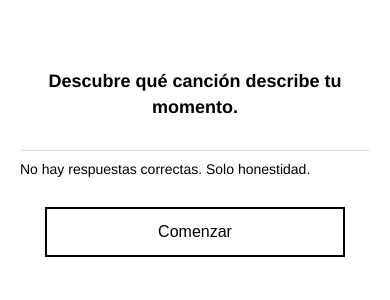
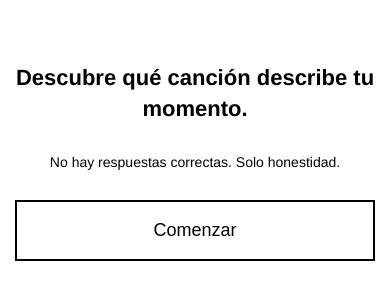
Before and after one commit to NoFuturoBand/match-cancion, a plain HTML site: page index.html in a window 390 px wide. Shown: the part 254-554 px from the top of the page. Drawn offline with Linux system fonts and the light colour scheme.

Commit message:
Agregar estilos responsive

```diff
--- a/index.html
+++ b/index.html
@@ -2,6 +2,7 @@
 <html>
 <head>
 <meta charset="UTF-8">
+<meta name="viewport" content="width=device-width, initial-scale=1.0">
 <title>Match de Canción</title>
 
 <style>
@@ -13,35 +14,37 @@
     padding: 0;
 }
 
-/* BODY GENERAL */
+/* BODY */
 body {
     font-family: Helvetica, Arial, sans-serif;
     background-color: #ffffff;
     color: #000000;
+
     display: flex;
     justify-content: center;
     align-items: center;
+
     min-height: 100vh;
     padding: 20px;
 }
 
-/* CONTENEDOR PRINCIPAL */
+/* CONTENEDOR */
 #app {
     width: 100%;
-    max-width: 600px;
+    max-width: 700px;
     text-align: center;
 }
 
-/* PREGUNTA */
+/* PREGUNTAS */
 h2 {
-    font-size: 22px;
+    font-size: clamp(22px, 5vw, 30px);
+    line-height: 1.4;
     margin-bottom: 30px;
-    line-height: 1.4;
 }
 
 /* RESULTADO */
 h1 {
-    font-size: 32px;
+    font-size: clamp(28px, 6vw, 42px);
     margin-top: 20px;
     margin-bottom: 30px;
     letter-spacing: 1px;
@@ -50,11 +53,14 @@ h1 {
 /* BOTONES */
 button {
     width: 100%;
-    max-width: 300px;
-    font-size: 18px;
-    padding: 16px;
-    margin: 10px auto;
+    max-width: 400px;
+
+    font-size: clamp(18px, 4.5vw, 22px);
+    padding: 18px;
+
+    margin: 12px auto;
     display: block;
+
     cursor: pointer;
 
     border: 2px solid black;
@@ -64,35 +70,34 @@ button {
     transition: all 0.2s ease;
 }
 
-/* HOVER (desktop) */
+/* HOVER */
 button:hover {
     background-color: black;
     color: white;
 }
 
 /* HISTORIAL */
-#app p {
-    font-size: 14px;
+.history {
+    margin-top: 30px;
+    text-align: left;
+}
+
+.history p {
+    font-size: clamp(14px, 3.5vw, 16px);
     margin: 10px 0;
-    text-align: left;
     border-top: 1px solid #ddd;
     padding-top: 10px;
 }
 
-/* MOBILE OPTIMIZATION */
+/* ESPACIADO GENERAL EN MÓVIL */
 @media (max-width: 480px) {
 
-    h2 {
-        font-size: 18px;
+    body {
+        padding: 15px;
     }
 
-    h1 {
-        font-size: 26px;
-    }
-
-    button {
-        font-size: 16px;
-        padding: 14px;
+    #app {
+        max-width: 100%;
     }
 
 }
@@ -232,7 +237,7 @@ showQuestion();
 
   function getHistoryHTML(){
 
-let history = "<div style='margin-top:30px; text-align:left; max-width:600px; margin-left:auto; margin-right:auto;'>";
+let history = "<div class='history'>";
 
 for(let i = 0; i < answers.length; i++){
 
```
